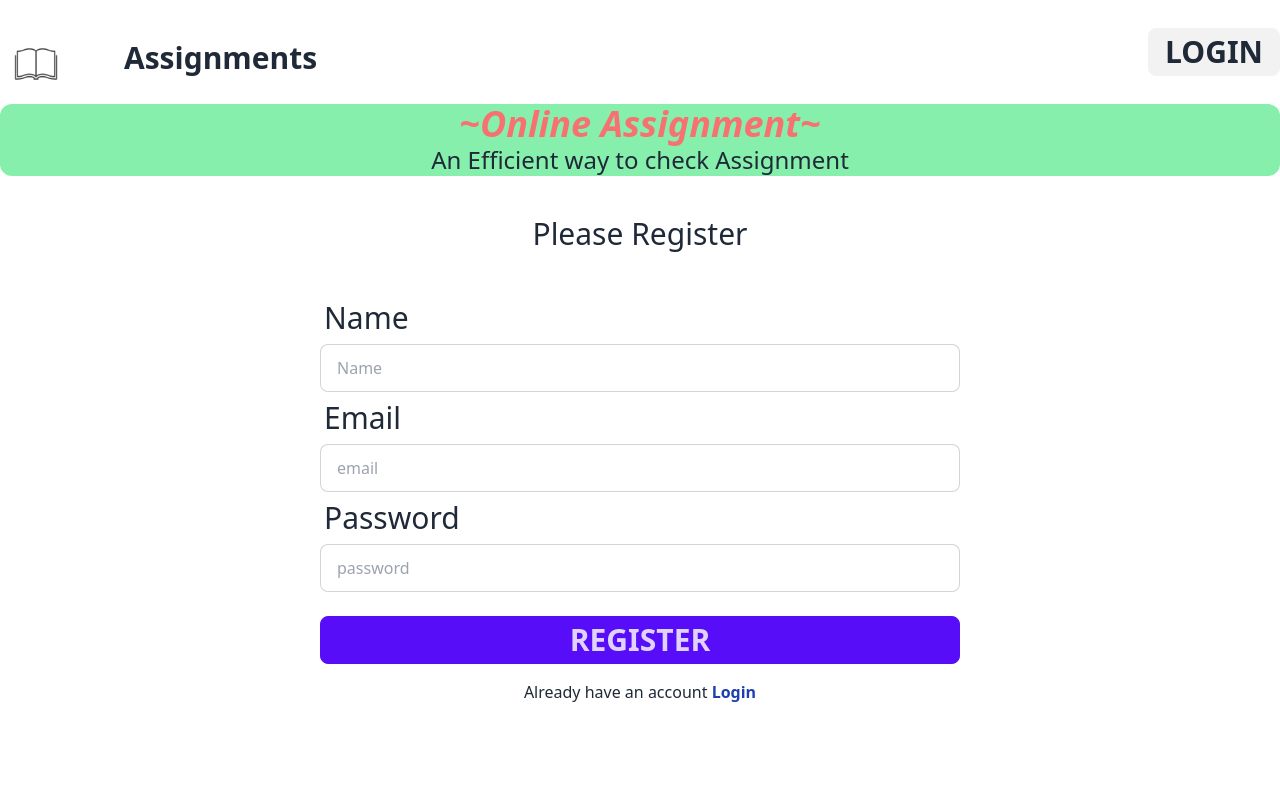
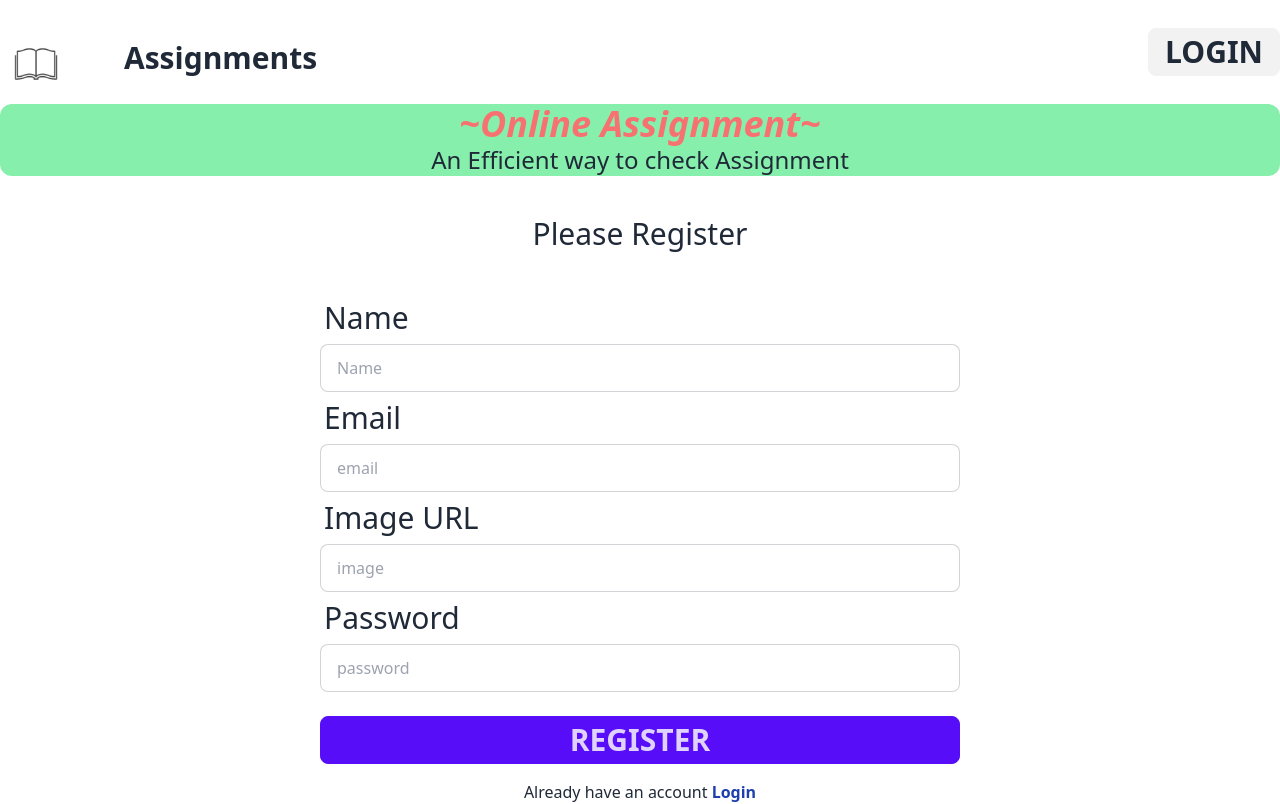
Before and after one commit to Darkspectra/Online-Assignment, a React (Vite) app: page /register in a window 1280 px wide. Built offline with nearby package versions, Linux system fonts and the light colour scheme; no server answers.

Commit message:
fixed register issue

```diff
--- a/src/Components/Register.jsx
+++ b/src/Components/Register.jsx
@@ -1,4 +1,4 @@
-import { Link } from "react-router-dom";
+import { Link, useNavigate } from "react-router-dom";
 import { useContext, useState } from "react";
 import { AuthContext } from "../Provider/AuthProvider";
 
@@ -9,6 +9,8 @@ const Register = () => {
     const { createUser } = useContext(AuthContext)
     const [registerError, setRegisterError] = useState('')
     const [success, setSuccess] = useState('')
+
+    const navigate = useNavigate();
 
     const handleRegister = e => {
         e.preventDefault();
@@ -39,10 +41,12 @@ const Register = () => {
             .then(result => {
                 console.log(result.user)
                 setSuccess("Registered Successfully")
+                navigate(location?.state ? location.state : '/')
             })
             .catch(error => {
                 console.error(error)
                 setRegisterError(error.message);
+                navigate(location?.state ? location.state : '/')
             })
     }
     return (
@@ -68,6 +72,12 @@ const Register = () => {
                     </div>
                     <div className="form-control">
                         <label className="label">
+                            <span className="label-text text-3xl">Image URL</span>
+                        </label>
+                        <input type="url" placeholder="image" name="image" className="input input-bordered"/>
+                    </div>
+                    <div className="form-control">
+                        <label className="label">
                             <span className="label-text text-3xl">Password</span>
                         </label>
                         <input type="password" placeholder="password" name="password" className="input input-bordered" required />
```
